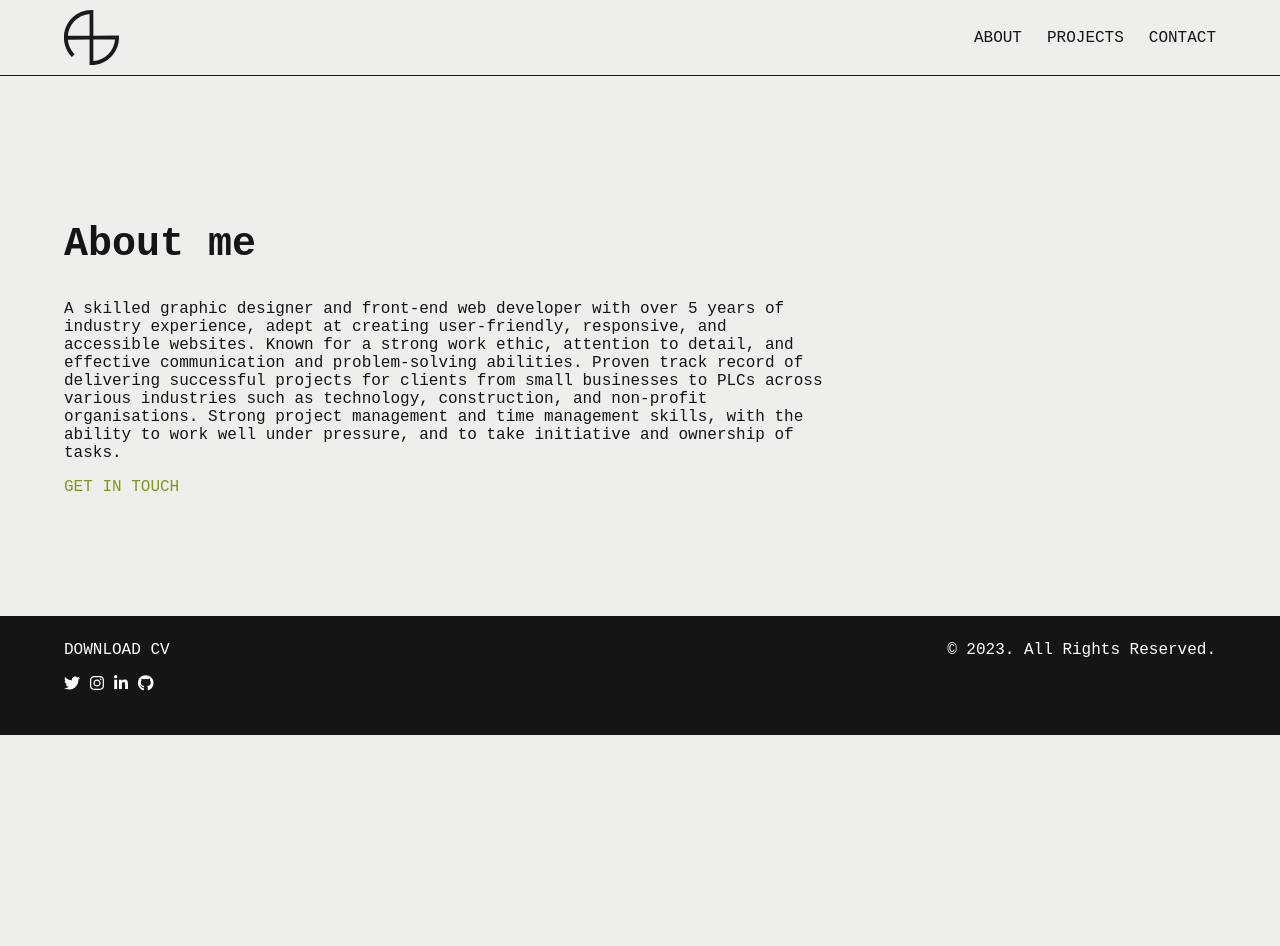
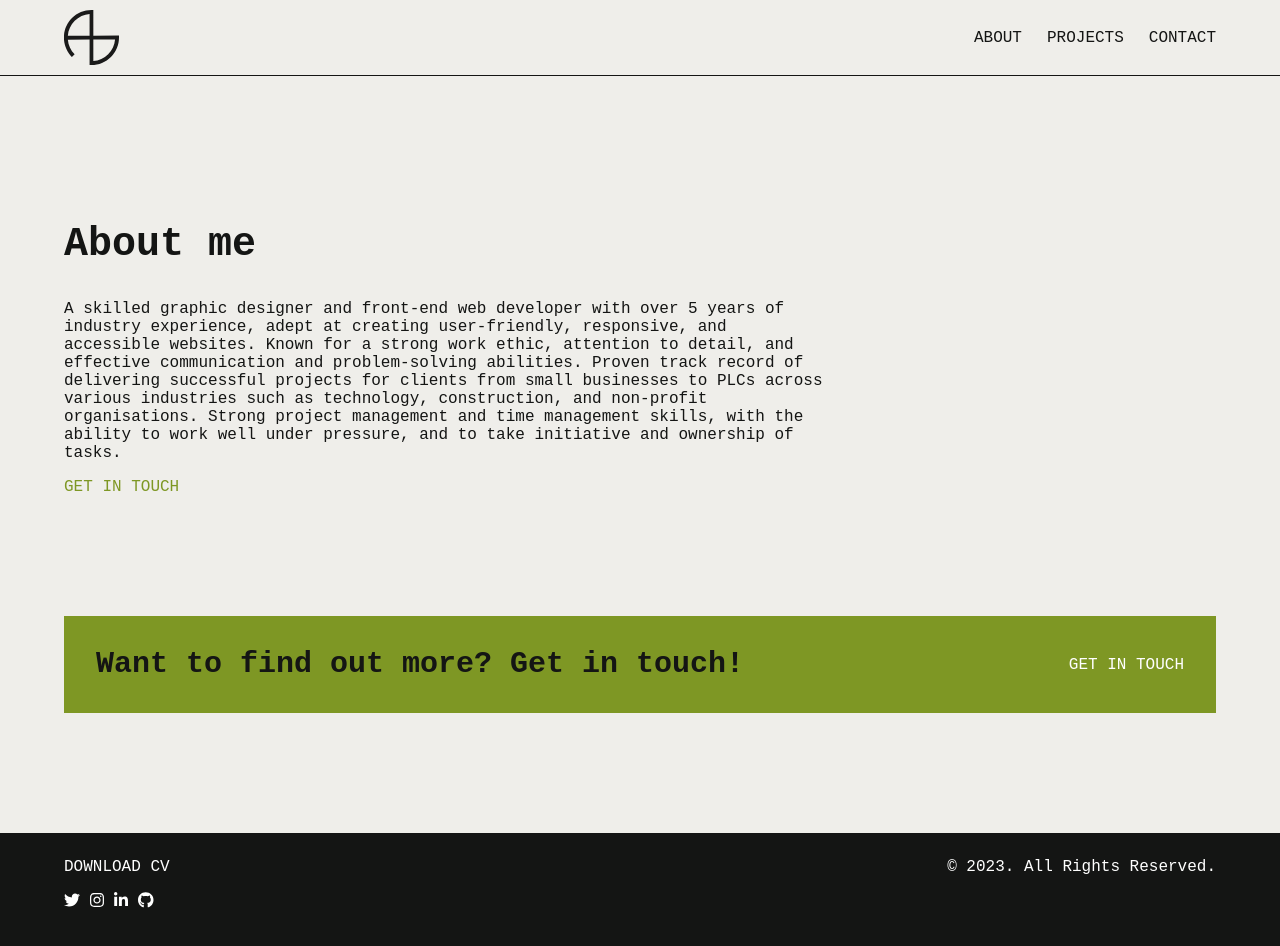
Before and after one commit to Zwirled/react-portfolio, a React (Create React App) app: page /about in a window 1280 px wide. Shown: the top 946 px of the page. Before the commit the page ends 800 px from the top, so only its background shows below. Built offline with nearby package versions, Linux system fonts and the light colour scheme.

Commit message:
New component: CallToAction

```diff
--- a/src/components/CallToAction/index.js
+++ b/src/components/CallToAction/index.js
@@ -1,2 +1,19 @@
 import React from 'react';
 import './style.css';
+
+function CallToAction() {
+    return (
+        <section class="call-to-action">
+            <div class="row">
+                <div class="col">
+                    <h2>Want to find out more? Get in touch!</h2>
+                </div>
+                <div class="col">
+                    <a href="/contact/">Get in touch</a>
+                </div>
+            </div>
+        </section>
+    );
+}
+
+export default CallToAction;
--- a/src/components/CallToAction/style.css
+++ b/src/components/CallToAction/style.css
@@ -0,0 +1,39 @@
+.call-to-action {
+    background-color: var(--olive);
+    padding: 32px;
+    margin-bottom: 32px;
+}
+
+.call-to-action .row {
+    display: flex;
+    flex-direction: column;
+    gap: 50px;
+    justify-content: flex-start;
+    align-items: flex-start;
+}
+
+.call-to-action .row .col h2 {
+    margin: 0;
+}
+
+.call-to-action .row .col a {
+    color: white;
+}
+
+@media only screen and (min-width: 550px) {
+    .call-to-action {
+            margin-bottom: 64px;
+        }
+}
+
+@media only screen and (min-width: 980px) {
+    .call-to-action {
+        margin-bottom: 120px;
+    }
+
+    .call-to-action .row {
+        flex-direction: row;
+        justify-content: space-between;
+        align-items: center;
+    }
+}
--- a/src/pages/About/index.js
+++ b/src/pages/About/index.js
@@ -1,5 +1,6 @@
 import React from "react";
 import './style.css';
+import CallToAction from "../../components/CallToAction"
 
 function About() {
     return (
@@ -29,6 +30,7 @@ function About() {
 
                 </div>
             </section>
+            <CallToAction />
         </main>
     );
 }
--- a/src/pages/Contact/index.js
+++ b/src/pages/Contact/index.js
@@ -1,16 +1,34 @@
 import React from "react";
 import ContactForm from '../../components/ContactForm';
 import './style.css';
+import { FontAwesomeIcon } from '@fortawesome/react-fontawesome';
+import { faTwitter, faInstagram, faLinkedinIn, faGithub } from "@fortawesome/free-brands-svg-icons";
 
 function Contact() {
+    const socials = [
+        { name: 'Twitter', url: 'https://twitter.com/zwirled/', icon: faTwitter },
+        { name: 'Instagram', url: 'https://www.instagram.com/zwirled/', icon: faInstagram },
+        { name: 'LinkedIn', url: 'https://www.linkedin.com/in/zwirled/', icon: faLinkedinIn },
+        { name: 'GitHub', url: 'https://github.com/Zwirled/', icon: faGithub },
+    ];
+
     return (
         <main>
             <section class="contact">
                 <div class="row">
                     <div class="col">
                         <h1>Contact</h1>
-                        <p>
-                        </p>
+                        <p>If you would like to get in touch, please use the below contact details, or alternatively you can fill out the form and I will get back to you as soon as I can.</p>
+                        <a href="mailto:bramwellamelia@gmail.com">bramwellamelia@gmail.com</a>
+                        <ul className="socials">
+                            {socials.map((link) => (
+                                <li className="nav-item" key={link.url}>
+                                    <a href={link.url} className="nav-link" target="_blank" rel="noopener noreferrer">
+                                        <FontAwesomeIcon icon={link.icon} />
+                                    </a>
+                                </li>
+                            ))}
+                        </ul>
                     </div>
                     <div class="col">
                         <div class="form">
--- a/src/pages/Contact/style.css
+++ b/src/pages/Contact/style.css
@@ -7,3 +7,14 @@
 .contact .row .col {
     width: 50%;
 }
+
+.contact .row .col ul {
+    display: flex;
+    flex-direction: row;
+    gap: 10px;
+    padding-left: 0;
+}
+
+.contact .row .col ul li {
+    list-style-type: none;
+}
--- a/src/pages/Home/index.js
+++ b/src/pages/Home/index.js
@@ -1,4 +1,5 @@
 import React from "react";
+import CallToAction from "../../components/CallToAction"
 import './style.css';
 import headShot from '../../assets/images/headshot.webp';
 
@@ -22,6 +23,7 @@ function Home() {
 
                 </div>
             </section>
+            <CallToAction />
         </main>
     );
 }
--- a/src/pages/Projects/index.js
+++ b/src/pages/Projects/index.js
@@ -1,5 +1,6 @@
 import React from "react";
-import ProjectGallery from "../../components/ProjectGallery"
+import ProjectGallery from "../../components/ProjectGallery";
+import CallToAction from "../../components/CallToAction";
 import './style.css';
 
 function Projects() {
@@ -17,6 +18,7 @@ function Projects() {
                     </div>
                 </div>
             </section>
+            <CallToAction />
         </main>
     );
 }
```
